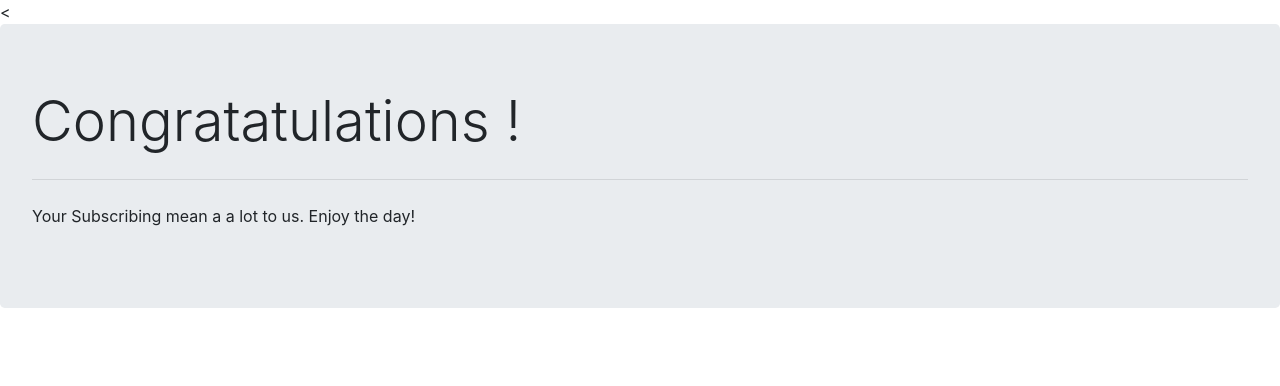
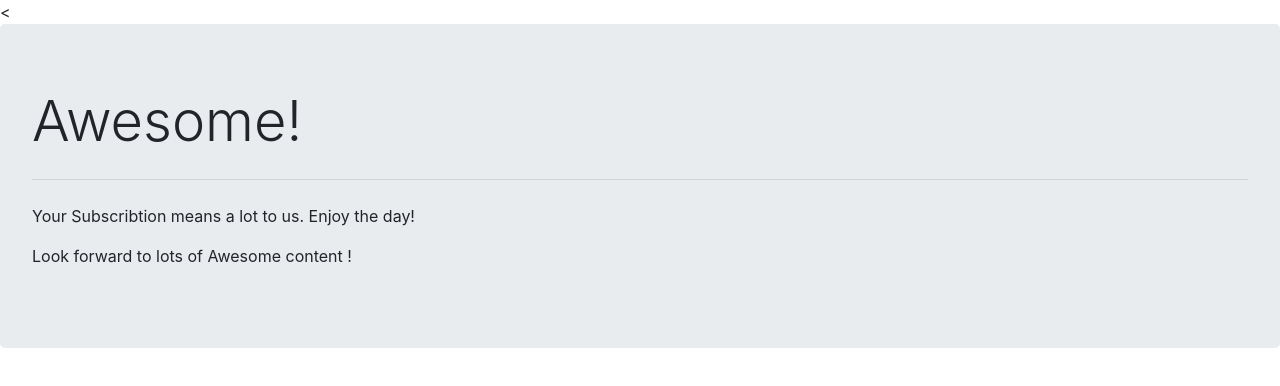
Before and after one commit to raman0914/Signup-Page_for-Newsletter, a website: page success.html in a window 1280 px wide. Drawn offline with nearby package versions, Linux system fonts and the light colour scheme.

Commit message:
change success page h1

```diff
--- a/success.html
+++ b/success.html
@@ -8,10 +8,10 @@
   <body>
     <<form  action="/success" method="post">
       <div class="jumbotron">
-    <h1 class="display-4">Congratatulations !</h1>
+    <h1 class="display-4">Awesome!</h1>
     <hr class="my-4">
-    <p>Your Subscribing mean a a lot to us. Enjoy the day! </p>
-
+    <p>Your Subscribtion means a lot to us. Enjoy the day! </p>
+    <p>Look forward to lots of Awesome content !</p>
   </div>
     </form>
 
```
Also changed, not shown: signup.html (+9 -7 lines), app.js (line endings or trailing spaces).
